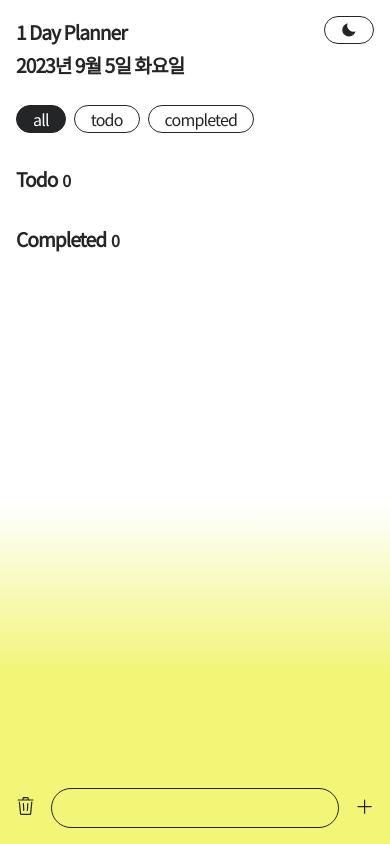
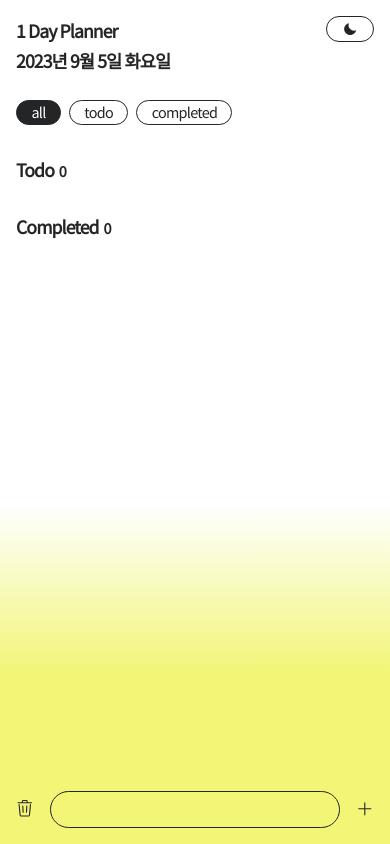
Before and after one commit to aan-sy/todo-list, a React (Create React App) app: page / in a window 390 px wide. Built offline with nearby package versions, Linux system fonts and the light colour scheme.

Commit message:
Update: CSS font-size

```diff
--- a/src/App.css
+++ b/src/App.css
@@ -49,7 +49,7 @@ button {
   display: flex;
   align-items: center;
   justify-content: center;
-  background-color: var(--color-white);
+  background-color: var(--color-accent-contrast);
   width: 100vw;
   height: 100vh;
 }
@@ -68,10 +68,10 @@ button {
 
 @media screen and (max-width: 768px) {
   :root {
-    --font-xs: .9rem;
-    --font-s: 1rem;
-    --font-m: 1.2rem;
-    --font-l: 1.1rem;
+    --font-xs: .8rem;
+    --font-s: .9rem;
+    --font-m: 1.1rem;
+    --font-l: 1.2rem;
   }
 
   .planner {
```
